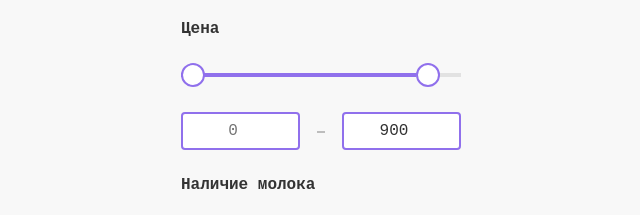
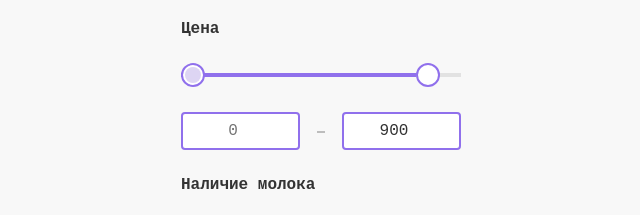
Before and after one commit to Core2-0/HTML_Academy-Drink2Go, a website: page source/index.html in a window 1280 px wide. In both pictures the pointer is over the element 512 px from the left and 1367 px from the top of the page. Shown: the part 1292-1507 px from the top of the page, 319-959 px from the left. Drawn offline with nearby package versions, Linux system fonts and the light colour scheme; files that its build step writes are made by us from their sources; files whose address does not match are found by name.

Commit message:
add range-filter hover & focus

```diff
--- a/source/sass/blocks/range-filter.scss
+++ b/source/sass/blocks/range-filter.scss
@@ -35,6 +35,29 @@
   &--max {
     left: 160px;
   }
+
+  &:hover,
+  &:focus {
+    &::after {
+      content: "";
+      position: absolute;
+      top: 10%;
+      left: 50%;
+      display: block;
+      transform: translateX(-50%);
+      width: 16px;
+      height: 16px;
+      border-radius: 50%;
+      background-color: $primary_opacity_25;
+    }
+  }
+
+  &:active {
+    &::after {
+      background-color: $base_primary;
+      transition: all .2s ease-out;
+    }
+  }
 }
 
 .range-filter__price-wrapper {
```
